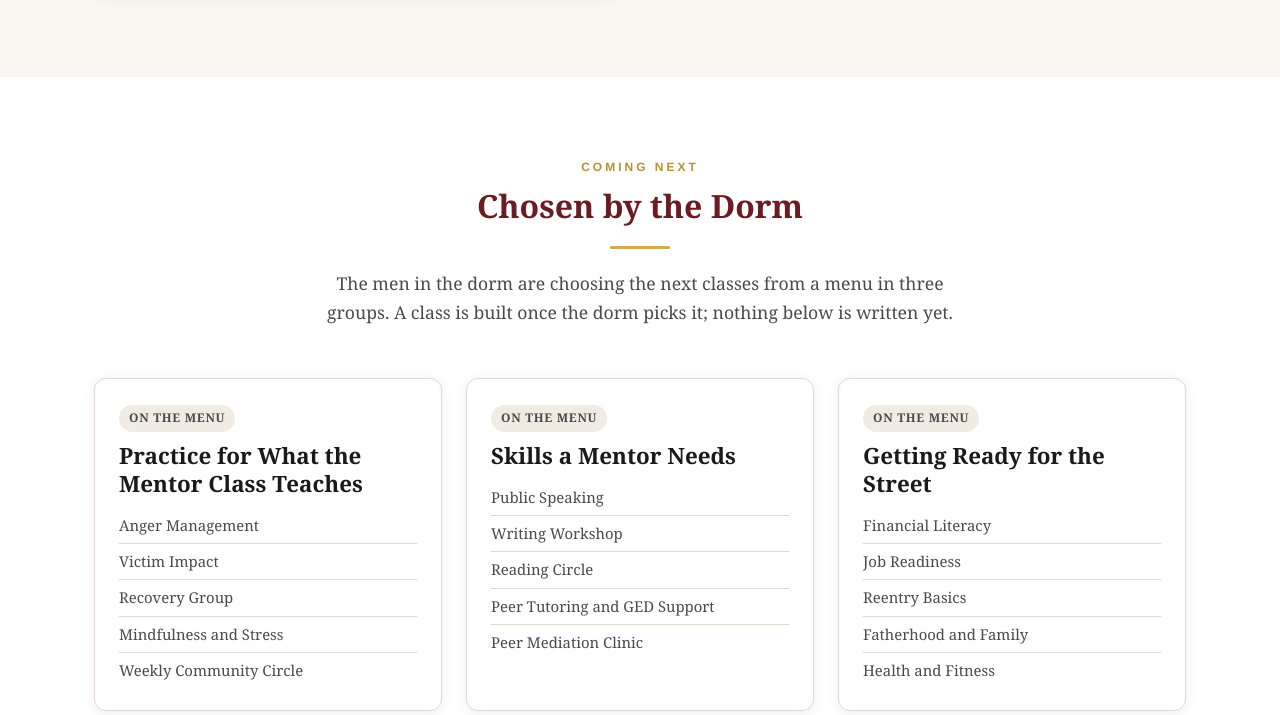
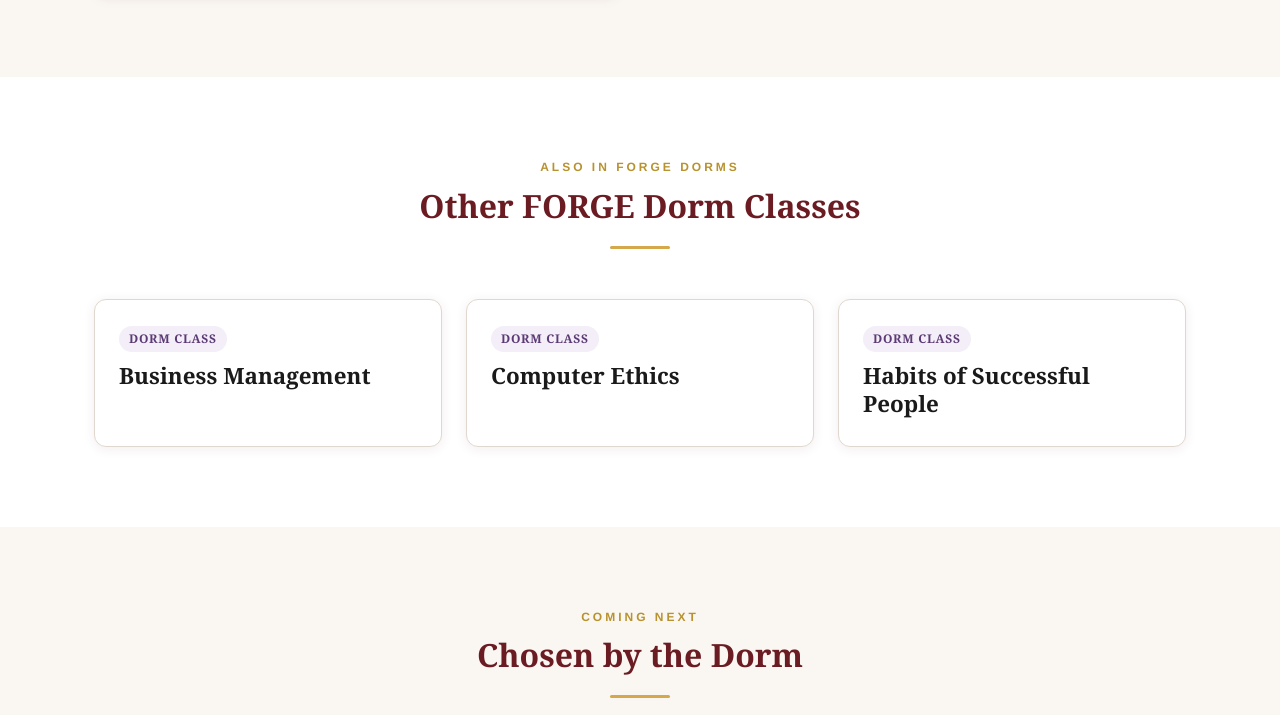
Before and after one commit to forge24601/forge-site, a plain HTML site: page dorm-classes.html in a window 1280 px wide. Shown: the part 1574-2289 px from the top of the page. Drawn offline with Linux system fonts and the light colour scheme.

Commit message:
Dorm Classes: Other FORGE Dorm Classes (Business Management, Computer Ethics, Habits of Successful People) (BT 2026-11-15)
Co-Authored-By: Claude Opus 5.5 <noreply@anthropic.com>

```diff
--- a/dorm-classes.html
+++ b/dorm-classes.html
@@ -120,8 +120,25 @@
     </div>
 </section>
 
+<!-- Other dorm classes, listed only (BT 2026-11-15: "just list them without any course materials") -->
+<section class="section section-alt docs-section" id="other">
+    <div class="container">
+        <div class="section-header">
+            <p class="section-label">Also in FORGE Dorms</p>
+            <h2>Other FORGE Dorm Classes</h2>
+            <div class="divider"></div>
+        </div>
+
+        <div class="grid-3">
+            <div class="card"><span class="status-pill">Dorm class</span><h3>Business Management</h3></div>
+            <div class="card"><span class="status-pill">Dorm class</span><h3>Computer Ethics</h3></div>
+            <div class="card"><span class="status-pill">Dorm class</span><h3>Habits of Successful People</h3></div>
+        </div>
+    </div>
+</section>
+
 <!-- What comes next -->
-<section class="section section-alt docs-section" id="next">
+<section class="section docs-section" id="next">
     <div class="container">
         <div class="section-header">
             <p class="section-label">Coming Next</p>
```
